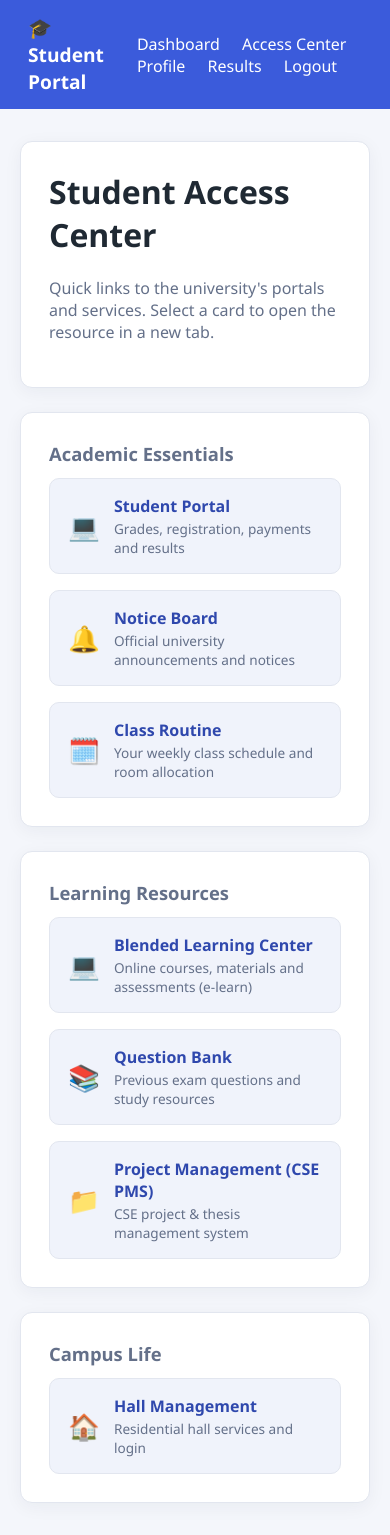
After one commit to prismcuriosity-cpu/SWE-project, a Spring Boot app: page /access in a window 390 px wide. The commit adds this page. Run offline with Spring Boot 4, Linux system fonts and the light colour scheme; the visitor is signed in with stand-in values (Sample User, id 1); some of the project's set-up classes (security, data sources, template engines, error pages and the like) are left out, and stand-ins take their place.

Commit message:
Add Student Access Center page with university portal links
Add an authenticated "Access Center" hub page that presents quick links to
the university's external portals as cards grouped into sections:

- Academic Essentials: Student Portal, Notice Board, Class Routine
- Learning Resources: Blended Learning Center, Question Bank, CSE PMS
- Campus Life: Hall Management

Includes AccessCenterController + PortalLink record, an access.html template
styled with a responsive card grid, an "Access Center" nav link across the
authenticated pages, a dashboard quick-link button, and a Selenium test
verifying the page lists the external links. README updated.

Co-Authored-By: Claude Opus 4.8 <noreply@anthropic.com>
Claude-Session: https://claude.ai/code/session_01BeFztntmfKdye6ExHwaD6Q

```diff
--- /dev/null
+++ b/src/main/java/com/portal/web/AccessCenterController.java
@@ -0,0 +1,49 @@
+package com.portal.web;
+
+import org.springframework.stereotype.Controller;
+import org.springframework.ui.Model;
+import org.springframework.web.bind.annotation.GetMapping;
+
+import java.util.LinkedHashMap;
+import java.util.List;
+import java.util.Map;
+
+/**
+ * Serves the Student Access Center — a hub page of quick links to the
+ * university's external portals and services, grouped into sections.
+ *
+ * <p>The links are defined here as static data and rendered as cards by the
+ * {@code access} template.</p>
+ */
+@Controller
+public class AccessCenterController {
+
+    @GetMapping("/access")
+    public String accessCenter(Model model) {
+        // A LinkedHashMap preserves the section order shown on the page.
+        Map<String, List<PortalLink>> sections = new LinkedHashMap<>();
+
+        sections.put("Academic Essentials", List.of(
+                new PortalLink("Student Portal", "https://studentportal.diu.edu.bd/",
+                        "💻", "Grades, registration, payments and results"),
+                new PortalLink("Notice Board", "https://daffodilvarsity.edu.bd/noticeboard",
+                        "🔔", "Official university announcements and notices"),
+                new PortalLink("Class Routine", "https://routine.zohirrayhan.me/",
+                        "🗓️", "Your weekly class schedule and room allocation")));
+
+        sections.put("Learning Resources", List.of(
+                new PortalLink("Blended Learning Center", "https://elearn.daffodilvarsity.edu.bd/",
+                        "💻", "Online courses, materials and assessments (e-learn)"),
+                new PortalLink("Question Bank", "https://diuqbank.com/",
+                        "📚", "Previous exam questions and study resources"),
+                new PortalLink("Project Management (CSE PMS)", "https://csepms.diu.edu.bd/",
+                        "📁", "CSE project & thesis management system")));
+
+        sections.put("Campus Life", List.of(
+                new PortalLink("Hall Management", "https://hall.diu.edu.bd/web/login",
+                        "🏠", "Residential hall services and login")));
+
+        model.addAttribute("sections", sections);
+        return "access";
+    }
+}
--- a/src/main/resources/static/css/style.css
+++ b/src/main/resources/static/css/style.css
@@ -195,3 +195,57 @@ a.link {
     color: var(--primary);
     font-weight: 600;
 }
+
+/* ---- Access Center: section headings + link cards ---- */
+.section-title {
+    font-size: 1.15rem;
+    color: var(--muted);
+    margin-bottom: 4px;
+}
+
+.link-grid {
+    display: grid;
+    grid-template-columns: repeat(auto-fill, minmax(260px, 1fr));
+    gap: 16px;
+    margin-top: 12px;
+}
+
+.link-card {
+    display: flex;
+    align-items: center;
+    gap: 14px;
+    padding: 16px 18px;
+    background: #f0f3fb;
+    border: 1px solid var(--border);
+    border-radius: 10px;
+    text-decoration: none;
+    color: var(--text);
+    transition: background 0.15s, box-shadow 0.15s, transform 0.15s;
+}
+
+.link-card:hover {
+    background: #e7ecfb;
+    box-shadow: 0 4px 14px rgba(20, 30, 60, 0.08);
+    transform: translateY(-2px);
+}
+
+.link-icon {
+    font-size: 1.6rem;
+    line-height: 1;
+}
+
+.link-body {
+    display: flex;
+    flex-direction: column;
+}
+
+.link-title {
+    font-weight: 700;
+    color: var(--primary-dark);
+}
+
+.link-desc {
+    font-size: 0.85rem;
+    color: var(--muted);
+    margin-top: 2px;
+}
--- /dev/null
+++ b/src/main/resources/templates/access.html
@@ -0,0 +1,48 @@
+<!DOCTYPE html>
+<html lang="en" xmlns:th="http://www.thymeleaf.org">
+<head>
+    <meta charset="UTF-8">
+    <meta name="viewport" content="width=device-width, initial-scale=1.0">
+    <title>Access Center - Student Portal</title>
+    <link rel="stylesheet" th:href="@{/css/style.css}">
+</head>
+<body>
+<div class="topbar">
+    <p class="brand">🎓 Student Portal</p>
+    <nav>
+        <a id="nav-dashboard" th:href="@{/dashboard}">Dashboard</a>
+        <a id="nav-access" th:href="@{/access}">Access Center</a>
+        <a id="nav-profile" th:href="@{/profile}">Profile</a>
+        <a id="nav-results" th:href="@{/results}">Results</a>
+        <form th:action="@{/logout}" method="post" style="display:inline;">
+            <a id="nav-logout" href="#" onclick="this.closest('form').submit();return false;">Logout</a>
+        </form>
+    </nav>
+</div>
+
+<div class="container">
+    <div class="card">
+        <h1>Student Access Center</h1>
+        <p class="muted">
+            Quick links to the university's portals and services. Select a card to
+            open the resource in a new tab.
+        </p>
+    </div>
+
+    <!-- One block per section, preserving the order defined in the controller. -->
+    <div th:each="section : ${sections}" class="card">
+        <h2 class="section-title" th:text="${section.key}">Section</h2>
+        <div class="link-grid">
+            <a class="link-card" target="_blank" rel="noopener noreferrer"
+               th:each="link : ${section.value}" th:href="${link.url}">
+                <span class="link-icon" th:text="${link.icon}">🔗</span>
+                <span class="link-body">
+                    <span class="link-title" th:text="${link.title}">Title</span>
+                    <span class="link-desc" th:text="${link.description}">Description</span>
+                </span>
+            </a>
+        </div>
+    </div>
+</div>
+</body>
+</html>
--- a/src/main/resources/templates/dashboard.html
+++ b/src/main/resources/templates/dashboard.html
@@ -11,6 +11,7 @@
     <p class="brand">🎓 Student Portal</p>
     <nav>
         <a id="nav-dashboard" th:href="@{/dashboard}">Dashboard</a>
+        <a id="nav-access" th:href="@{/access}">Access Center</a>
         <a id="nav-profile" th:href="@{/profile}">Profile</a>
         <a id="nav-results" th:href="@{/results}">Results</a>
         <form th:action="@{/logout}" method="post" style="display:inline;">
@@ -48,7 +49,8 @@
 
     <div class="card">
         <h2>Quick links</h2>
-        <a class="btn" th:href="@{/profile}">View profile</a>
+        <a class="btn" th:href="@{/access}">Access Center</a>
+        <a class="btn" th:href="@{/profile}" style="margin-left:12px;">View profile</a>
         <a class="btn" th:href="@{/results}" style="margin-left:12px;">View results</a>
     </div>
 </div>
--- a/src/main/resources/templates/profile.html
+++ b/src/main/resources/templates/profile.html
@@ -11,6 +11,7 @@
     <p class="brand">🎓 Student Portal</p>
     <nav>
         <a id="nav-dashboard" th:href="@{/dashboard}">Dashboard</a>
+        <a id="nav-access" th:href="@{/access}">Access Center</a>
         <a id="nav-profile" th:href="@{/profile}">Profile</a>
         <a id="nav-results" th:href="@{/results}">Results</a>
         <form th:action="@{/logout}" method="post" style="display:inline;">
--- a/src/main/resources/templates/results.html
+++ b/src/main/resources/templates/results.html
@@ -11,6 +11,7 @@
     <p class="brand">🎓 Student Portal</p>
     <nav>
         <a id="nav-dashboard" th:href="@{/dashboard}">Dashboard</a>
+        <a id="nav-access" th:href="@{/access}">Access Center</a>
         <a id="nav-profile" th:href="@{/profile}">Profile</a>
         <a id="nav-results" th:href="@{/results}">Results</a>
         <form th:action="@{/logout}" method="post" style="display:inline;">
```
Also changed, not shown: src/main/java/com/portal/web/PortalLink.java (added, +12 -0 lines), README.md, 1 other file.
